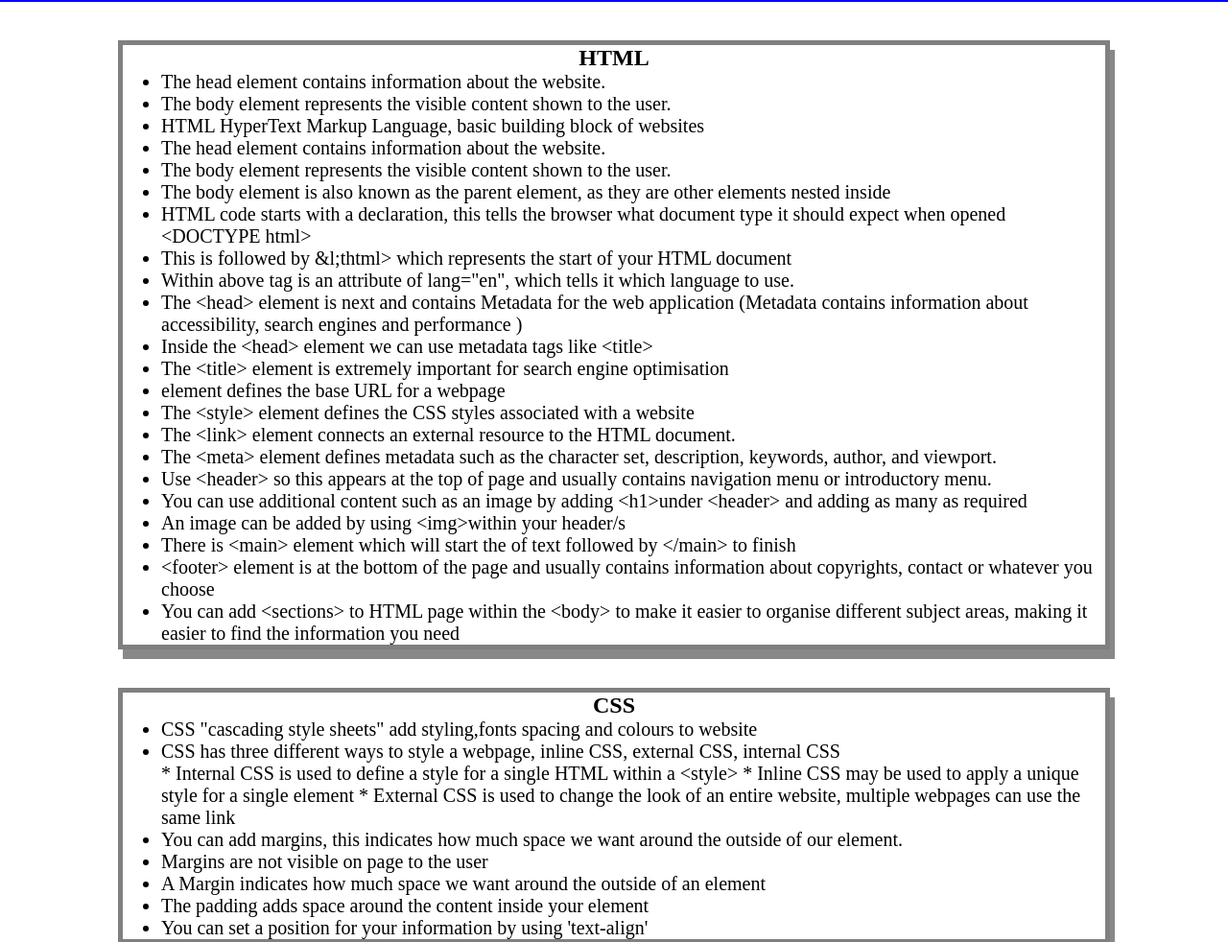
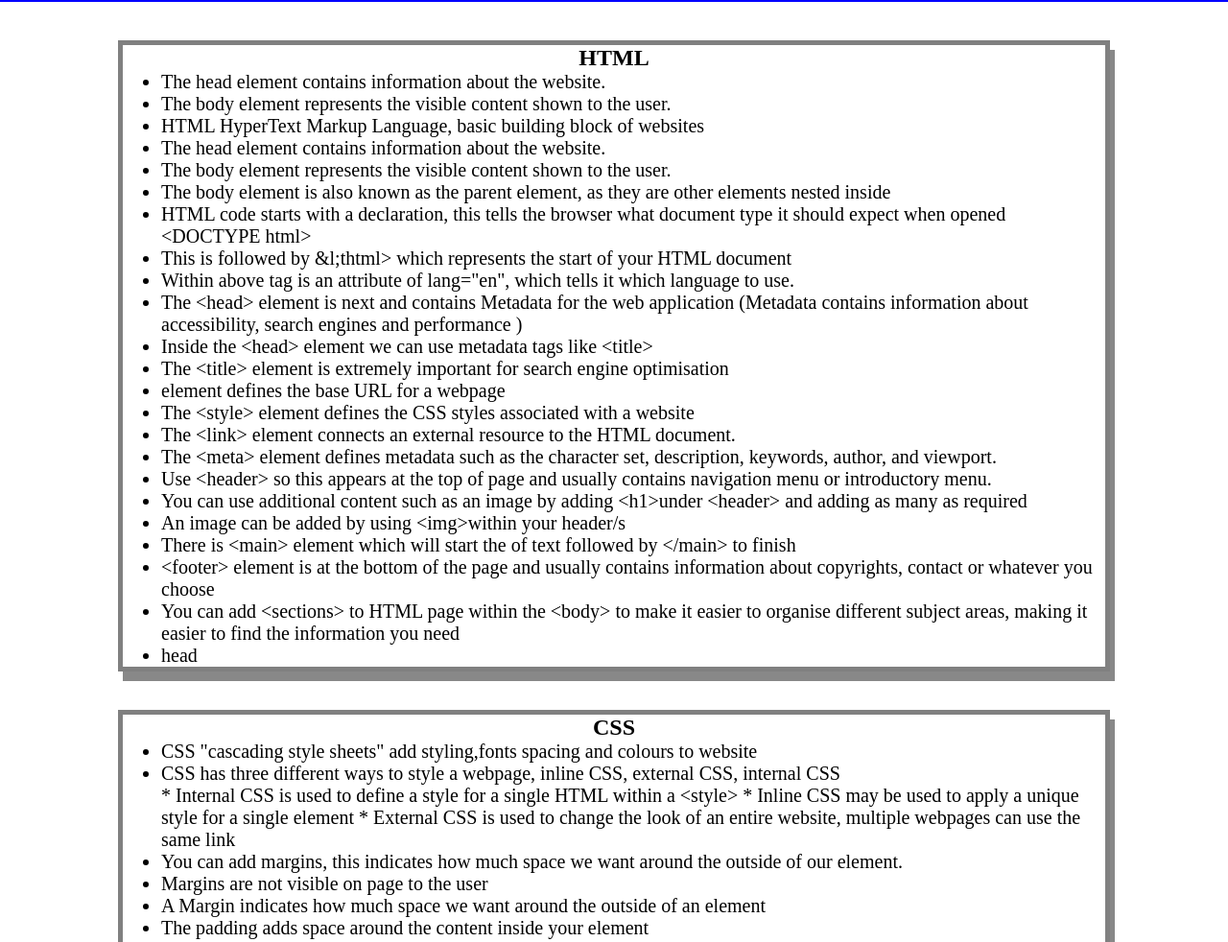
Before and after one commit to SHAJLP/prework-study-guide, a plain HTML site: page index.html in a window 1280 px wide. Shown: the part 118-1100 px from the top of the page at 96% size. Drawn offline with Linux system fonts and the light colour scheme.

Commit message:
added "head"

```diff
--- a/index.html
+++ b/index.html
@@ -40,7 +40,7 @@
             <li> There is &lt;main&gt; element which will start the of text followed by &lt/main&gt; to finish </li>
             <li> &lt;footer&gt; element is at the bottom of the page and usually contains information about copyrights, contact or whatever you choose </li>
             <li> You can add &lt;sections&gt; to HTML page within the &lt;body&gt; to make it easier to organise different subject areas, making it easier to find the information you need </li>
-
+            <li> head</li>
            </ul>
 
         </section>
```
